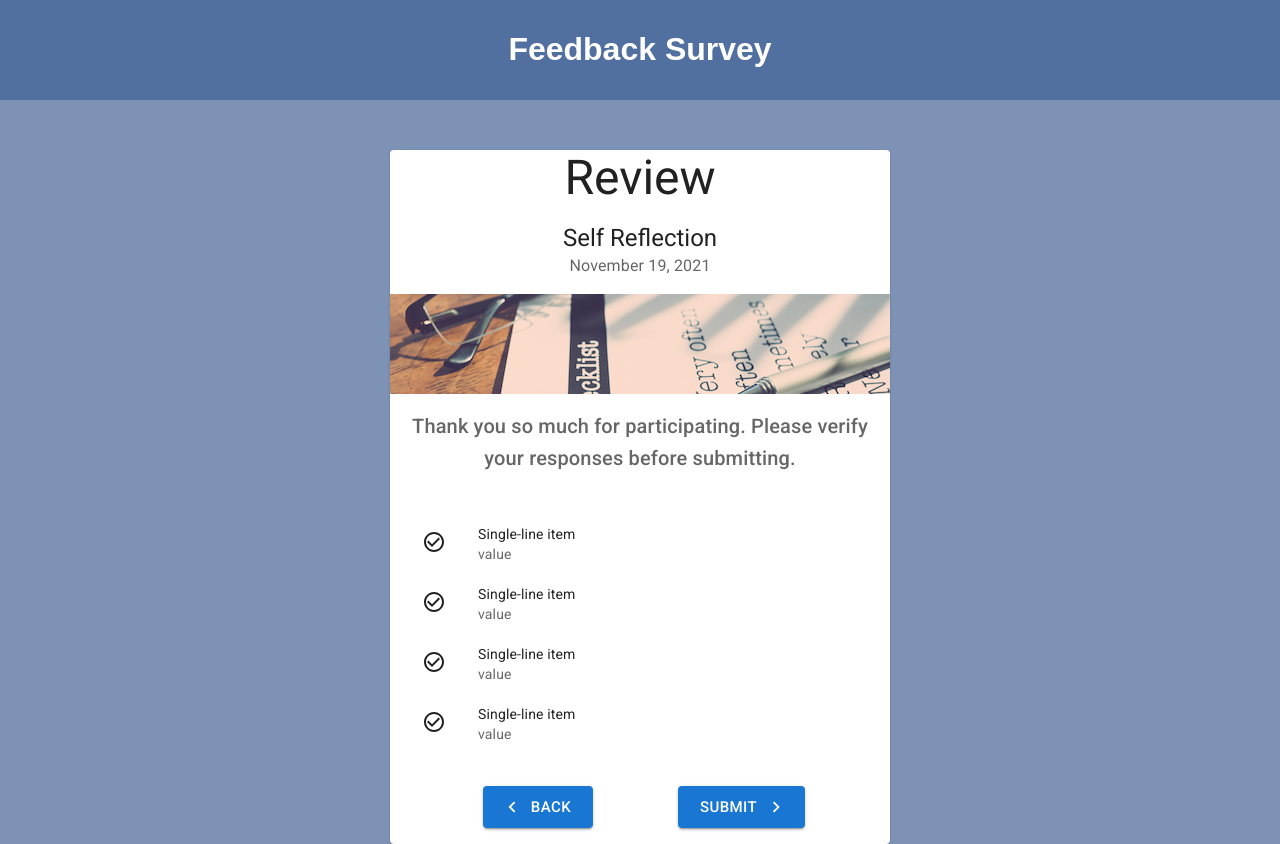
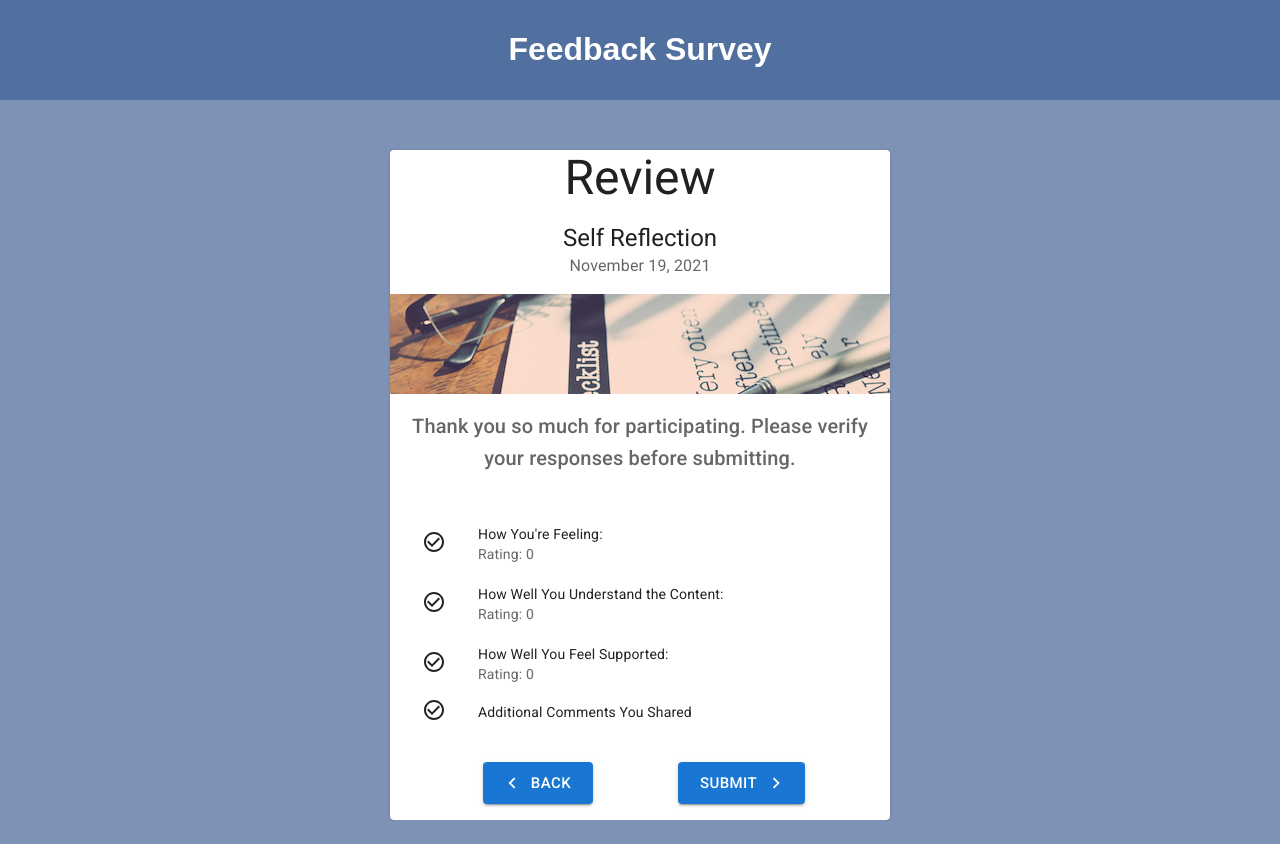
Before and after one commit to CSNatLUTHER/Tier2-Week11-WeekendChallenge-FeedbackLoop, a React (Create React App) app: page /review in a window 1280 px wide. After the commit the page ends 820 px from the top, so only its background shows below. Built offline with nearby package versions, Linux system fonts and the light colour scheme.

Commit message:
the review screen pulls data properly

```diff
--- a/src/components/Review_5/Review_5.jsx
+++ b/src/components/Review_5/Review_5.jsx
@@ -10,23 +10,16 @@ import image from './images/review.jpg';
 import { Box } from '@mui/system';
 import NavigateNextSharpIcon from '@mui/icons-material/NavigateNextSharp';
 import NavigateBeforeSharpIcon from '@mui/icons-material/NavigateBeforeSharp';
-import { useDispatch } from 'react-redux';
+import { useDispatch, useSelector } from 'react-redux';
 import { Link } from 'react-router-dom';
 import { List, ListItem, ListItemText, ListItemAvatar } from '@mui/material';
-import { Avatar } from '@mui/material';
 import CheckCircleIcon from '@mui/icons-material/CheckCircleOutline';
-import CheckBoxRoundedIcon from '@mui/icons-material/CheckBoxRounded';
 
 
-function generate(element) {
-  return [0, 1, 2, 3].map((value) =>
-    React.cloneElement(element, {
-      key: value,
-    }),
-  );
-}
 
 function Review_5() {
+
+  const feedback = useSelector(store => store.feedback);
 
 
   const [value, setValue] = React.useState();
@@ -78,17 +71,43 @@ function Review_5() {
         </CardContent>
         <CardContent>
           <List dense={true}>
-            {generate(
               <ListItem>
                 <ListItemAvatar>
                     <CheckCircleIcon />
                 </ListItemAvatar>
                 <ListItemText
-                  primary="Single-line item"
-                  secondary="value"
+                  primary="How You're Feeling:"
+                  secondary= {"Rating: " + feedback.feelings}
                 />
               </ListItem>
-            )}
+              <ListItem>
+                <ListItemAvatar>
+                    <CheckCircleIcon />
+                </ListItemAvatar>
+                <ListItemText
+                  primary="How Well You Understand the Content:"
+                  secondary={"Rating: " + feedback.content}
+                />
+              </ListItem>
+              <ListItem>
+                <ListItemAvatar>
+                    <CheckCircleIcon />
+                </ListItemAvatar>
+                <ListItemText
+                  primary="How Well You Feel Supported:"
+                  secondary={"Rating: " + feedback.support}
+                />
+              </ListItem>
+              <ListItem>
+                <ListItemAvatar>
+                    <CheckCircleIcon />
+                </ListItemAvatar>
+                <ListItemText
+                  primary="Additional Comments You Shared"
+                  secondary={feedback.comments}
+                />
+              </ListItem>
+
           </List>
         </CardContent>
         <Box sx={{ mt: 1, ml: 1, mb: 2 }}>
```
